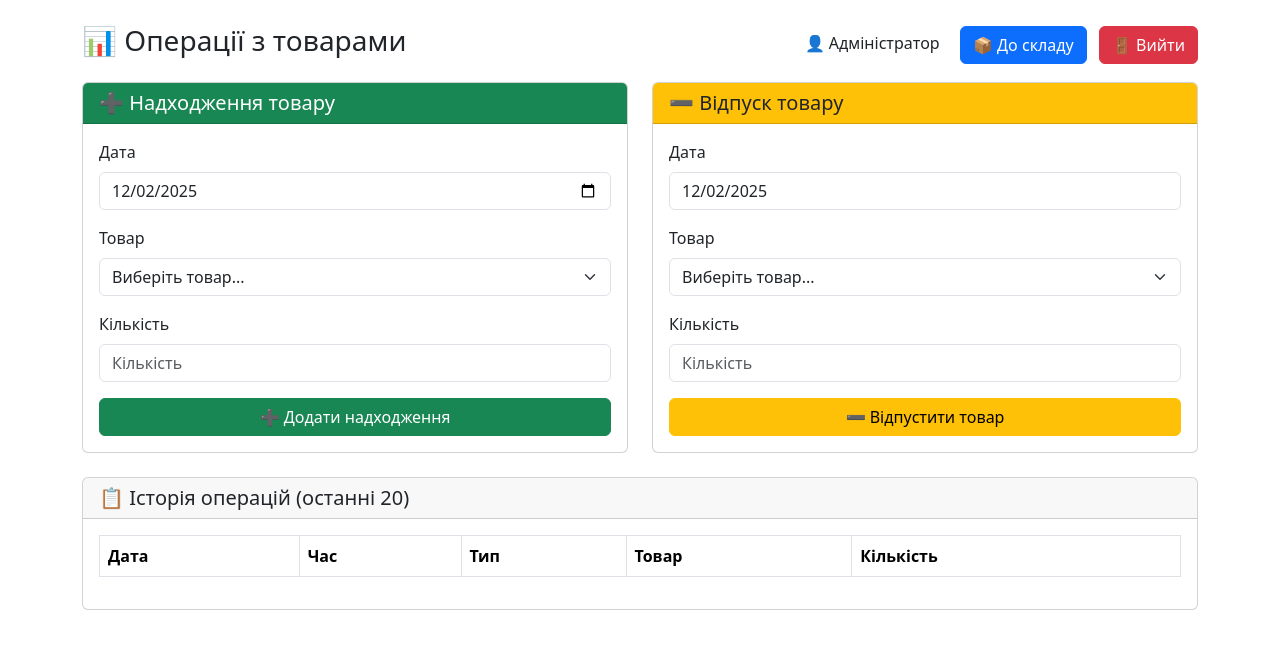
After one commit to Vasyl20/prototype-warehouse, a Flask app: page /operations in a window 1280 px wide. The commit adds this page. Shown: the top 649 px of the page. Run offline with Flask 3, Linux system fonts and the light colour scheme; the visitor is signed in with stand-in values (Sample User, id 1); tables that the repository leaves empty hold one stand-in row (values such as "Sample post"); lists and menus that the app fills with data are empty.

Commit message:
added operation tovars

```diff
--- a/app.py
+++ b/app.py
@@ -1,158 +1,10 @@
-# from flask import Flask, render_template, request, jsonify
-# import sqlite3
-# import os
-
-# app = Flask(__name__)
-# DB_NAME = 'warehouse.db'
-
-
-# def init_db():
-#     conn = sqlite3.connect(DB_NAME)
-#     c = conn.cursor()
-
-#     # Таблиця місць з комбінованим первинним ключем
-#     c.execute('''CREATE TABLE IF NOT EXISTS locations (
-#                     warehouse_number TEXT NOT NULL,
-#                     shelf TEXT NOT NULL,
-#                     rack TEXT NOT NULL,
-#                     PRIMARY KEY (warehouse_number, shelf, rack)
-#                 )''')
-
-#     # Таблиця товарів з зовнішнім ключем на комбінацію полів у locations
-#     c.execute('''CREATE TABLE IF NOT EXISTS products (
-#                     id INTEGER PRIMARY KEY AUTOINCREMENT,
-#                     name TEXT NOT NULL,
-#                     number TEXT,
-#                     quantity INTEGER,
-#                     price REAL,
-#                     warehouse_number TEXT NOT NULL,
-#                     shelf TEXT NOT NULL,
-#                     rack TEXT NOT NULL,
-#                     FOREIGN KEY (warehouse_number, shelf, rack)
-#                         REFERENCES locations (warehouse_number, shelf, rack)
-#                 )''')
-
-#     conn.commit()
-#     conn.close()
-
-
-# def query_db(query, args=(), one=False):
-#     conn = sqlite3.connect(DB_NAME)
-#     c = conn.cursor()
-#     c.execute(query, args)
-#     result = c.fetchall()
-#     conn.commit()
-#     conn.close()
-#     return (result[0] if result else None) if one else result
-
-
-# @app.route('/')
-# def index():
-#     return render_template('index.html')
-
-
-# @app.route('/products', methods=['GET'])
-# def get_products():
-#     products = query_db('''SELECT id, name, number, quantity, price,
-#                                   warehouse_number, shelf, rack
-#                            FROM products''')
-#     result = [
-#         {
-#             "id": row[0],
-#             "name": row[1],
-#             "number": row[2],
-#             "quantity": row[3],
-#             "price": row[4],
-#             "warehouse_number": row[5],
-#             "shelf": row[6],
-#             "rack": row[7],
-#         }
-#         for row in products
-#     ]
-#     return jsonify(result)
-
-
-# @app.route('/products', methods=['POST'])
-# def add_product():
-#     data = request.get_json()
-#     name = data.get('name')
-#     number = data.get('number')
-#     quantity = data.get('quantity')
-#     price = data.get('price')
-#     warehouse_number = data.get('warehouse_number')
-#     shelf = data.get('shelf')
-#     rack = data.get('rack')
-
-#     if not name:
-#         return jsonify({"error": "Назва товару обов'язкова"}), 400
-
-#     conn = sqlite3.connect(DB_NAME)
-#     c = conn.cursor()
-
-#     # додаємо запис у locations, якщо його ще немає
-#     try:
-#         c.execute("INSERT INTO locations (warehouse_number, shelf, rack) VALUES (?, ?, ?)",
-#                   (warehouse_number, shelf, rack))
-#     except sqlite3.IntegrityError:
-#         pass  # комбінація вже є
-
-#     # перевіряємо, чи є такий товар у тій самій комбінації місця
-#     c.execute('''SELECT id FROM products
-#                  WHERE warehouse_number=? AND shelf=? AND rack=?''',
-#               (warehouse_number, shelf, rack))
-#     existing = c.fetchone()
-
-#     if existing:
-#         conn.close()
-#         return jsonify({"error": "Товар у цьому місці вже існує"}), 400
-
-#     # додаємо товар
-#     c.execute('''INSERT INTO products (name, number, quantity, price, warehouse_number, shelf, rack)
-#                  VALUES (?, ?, ?, ?, ?, ?, ?)''',
-#               (name, number, quantity, price, warehouse_number, shelf, rack))
-
-#     conn.commit()
-#     conn.close()
-#     return jsonify({"success": True})
-
-
-# @app.route('/products/<int:product_id>', methods=['PUT'])
-# def update_product(product_id):
-#     data = request.get_json()
-#     name = data.get('name')
-#     number = data.get('number')
-#     quantity = data.get('quantity')
-#     price = data.get('price')
-#     query_db("UPDATE products SET name=?, number=?, quantity=?, price=? WHERE id=?",
-#              (name, number, quantity, price, product_id))
-#     return jsonify({"success": True})
-
-
-# @app.route('/products/<int:product_id>', methods=['DELETE'])
-# def delete_product(product_id):
-#     query_db("DELETE FROM products WHERE id=?", (product_id,))
-#     return jsonify({"success": True})
-
-
-# if __name__ == '__main__':
-#     # ⚠️ Якщо стара база існує — видаляємо, щоб не було конфліктів
-#     # if os.path.exists(DB_NAME):
-#     #     os.remove(DB_NAME)
-#     # init_db()
-#     print("🚀 Flask запущено! Відкрий у браузері: http://127.0.0.1:5000")
-#     app.run(debug=True)
-
-
-
-
-
-
 from flask import Flask, render_template, request, jsonify, session, redirect, url_for
 import sqlite3
 import os
+from datetime import datetime
 
 app = Flask(__name__)
-app.secret_key = 'your-secret-key-here-change-in-production'  # Змініть на свій секретний ключ!
+app.secret_key = 'your-secret-key-here-change-in-production'
 
 DB_NAME = 'warehouse.db'
 
@@ -165,7 +17,7 @@ def init_db():
     conn = sqlite3.connect(DB_NAME)
     c = conn.cursor()
 
-    # Таблиця місць з комбінованим первинним ключем
+    # Таблиця місць
     c.execute('''CREATE TABLE IF NOT EXISTS locations (
                     warehouse_number TEXT NOT NULL,
                     shelf TEXT NOT NULL,
@@ -173,18 +25,29 @@ def init_db():
                     PRIMARY KEY (warehouse_number, shelf, rack)
                 )''')
 
-    # Таблиця товарів з зовнішнім ключем на комбінацію полів у locations
+    # Таблиця товарів
     c.execute('''CREATE TABLE IF NOT EXISTS products (
                     id INTEGER PRIMARY KEY AUTOINCREMENT,
                     name TEXT NOT NULL,
                     number TEXT,
-                    quantity INTEGER,
+                    quantity INTEGER DEFAULT 0,
                     price REAL,
                     warehouse_number TEXT NOT NULL,
                     shelf TEXT NOT NULL,
                     rack TEXT NOT NULL,
                     FOREIGN KEY (warehouse_number, shelf, rack)
                         REFERENCES locations (warehouse_number, shelf, rack)
+                )''')
+
+    # Таблиця операцій
+    c.execute('''CREATE TABLE IF NOT EXISTS operations (
+                    id INTEGER PRIMARY KEY AUTOINCREMENT,
+                    product_id INTEGER NOT NULL,
+                    type TEXT NOT NULL,
+                    quantity INTEGER NOT NULL,
+                    date TEXT NOT NULL,
+                    time TEXT NOT NULL,
+                    FOREIGN KEY (product_id) REFERENCES products (id)
                 )''')
 
     conn.commit()
@@ -201,7 +64,7 @@ def query_db(query, args=(), one=False):
     return (result[0] if result else None) if one else result
 
 
-# Перевірка авторизації
+# Декоратор авторизації
 def login_required(f):
     def wrapper(*args, **kwargs):
         if 'logged_in' not in session:
@@ -211,9 +74,10 @@ def login_required(f):
     return wrapper
 
 
+# ============ АВТОРИЗАЦІЯ ============
+
 @app.route('/login')
 def login_page():
-    # Якщо вже залогінений - перенаправляємо на головну
     if 'logged_in' in session:
         return redirect(url_for('index'))
     return render_template('login.html')
@@ -239,11 +103,15 @@ def logout():
     return jsonify({"success": True})
 
 
+# ============ ГОЛОВНА СТОРІНКА ============
+
 @app.route('/')
 @login_required
 def index():
     return render_template('index.html')
 
+
+# ============ ТОВАРИ ============
 
 @app.route('/products', methods=['GET'])
 @login_required
@@ -273,7 +141,7 @@ def add_product():
     data = request.get_json()
     name = data.get('name')
     number = data.get('number')
-    quantity = data.get('quantity')
+    quantity = data.get('quantity', 0)
     price = data.get('price')
     warehouse_number = data.get('warehouse_number')
     shelf = data.get('shelf')
@@ -285,14 +153,14 @@ def add_product():
     conn = sqlite3.connect(DB_NAME)
     c = conn.cursor()
 
-    # додаємо запис у locations, якщо його ще немає
+    # Додаємо локацію якщо її немає
     try:
         c.execute("INSERT INTO locations (warehouse_number, shelf, rack) VALUES (?, ?, ?)",
                   (warehouse_number, shelf, rack))
     except sqlite3.IntegrityError:
-        pass  # комбінація вже є
+        pass
 
-    # перевіряємо, чи є такий товар у тій самій комбінації місця
+    # Перевіряємо чи є товар на цій локації
     c.execute('''SELECT id FROM products
                  WHERE warehouse_number=? AND shelf=? AND rack=?''',
               (warehouse_number, shelf, rack))
@@ -302,7 +170,7 @@ def add_product():
         conn.close()
         return jsonify({"error": "Товар у цьому місці вже існує"}), 400
 
-    # додаємо товар
+    # Додаємо товар
     c.execute('''INSERT INTO products (name, number, quantity, price, warehouse_number, shelf, rack)
                  VALUES (?, ?, ?, ?, ?, ?, ?)''',
               (name, number, quantity, price, warehouse_number, shelf, rack))
@@ -332,9 +200,132 @@ def delete_product(product_id):
     return jsonify({"success": True})
 
 
+# ============ ОПЕРАЦІЇ ============
+
+@app.route('/operations')
+@login_required
+def operations_page():
+    return render_template('operations.html')
+
+
+@app.route('/operations', methods=['GET'])
+@login_required
+def get_operations():
+    try:
+        ops = query_db('''SELECT o.id, o.type, o.quantity, o.date, o.time, p.name
+                          FROM operations o
+                          JOIN products p ON o.product_id = p.id
+                          ORDER BY o.date DESC, o.time DESC
+                          LIMIT 20''')
+        result = [
+            {
+                "id": row[0],
+                "type": row[1],
+                "quantity": row[2],
+                "date": row[3],
+                "time": row[4],
+                "product_name": row[5]
+            }
+            for row in ops
+        ]
+        return jsonify(result)
+    except Exception as e:
+        print(f"Помилка get_operations: {e}")
+        return jsonify([])
+
+
+@app.route('/operations/income', methods=['POST'])
+@login_required
+def add_income():
+    try:
+        data = request.get_json()
+        product_id = data.get('product_id')
+        quantity = data.get('quantity')
+        date_input = data.get('date')
+
+        if not product_id or not quantity or quantity <= 0:
+            return jsonify({"error": "Невірні дані"}), 400
+
+        conn = sqlite3.connect(DB_NAME)
+        c = conn.cursor()
+
+        # Перевіряємо чи існує товар
+        c.execute("SELECT id FROM products WHERE id = ?", (product_id,))
+        if not c.fetchone():
+            conn.close()
+            return jsonify({"error": "Товар не знайдено"}), 404
+
+        # Збільшуємо кількість
+        c.execute("UPDATE products SET quantity = quantity + ? WHERE id = ?", (quantity, product_id))
+
+        # Записуємо операцію
+        now = datetime.now()
+        date_str = date_input if date_input else now.strftime('%Y-%m-%d')
+        time_str = now.strftime('%H:%M:%S')
+
+        c.execute("INSERT INTO operations (product_id, type, quantity, date, time) VALUES (?, ?, ?, ?, ?)",
+                  (product_id, 'income', quantity, date_str, time_str))
+
+        conn.commit()
+        conn.close()
+
+        return jsonify({"success": True})
+    except Exception as e:
+        print(f"Помилка add_income: {e}")
+        return jsonify({"error": str(e)}), 500
+
+
+@app.route('/operations/outcome', methods=['POST'])
+@login_required
+def add_outcome():
+    try:
+        data = request.get_json()
+        product_id = data.get('product_id')
+        quantity = data.get('quantity')
+        date_input = data.get('date')
+
+        if not product_id or not quantity or quantity <= 0:
+            return jsonify({"error": "Невірні дані"}), 400
+
+        conn = sqlite3.connect(DB_NAME)
+        c = conn.cursor()
+
+        # Перевіряємо наявність товару
+        c.execute("SELECT quantity FROM products WHERE id = ?", (product_id,))
+        result = c.fetchone()
+
+        if not result:
+            conn.close()
+            return jsonify({"error": "Товар не знайдено"}), 404
+
+        if result[0] < quantity:
+            conn.close()
+            return jsonify({"error": f"Недостатньо товару на складі. Доступно: {result[0]}"}), 400
+
+        # Зменшуємо кількість
+        c.execute("UPDATE products SET quantity = quantity - ? WHERE id = ?", (quantity, product_id))
+
+        # Записуємо операцію
+        now = datetime.now()
+        date_str = date_input if date_input else now.strftime('%Y-%m-%d')
+        time_str = now.strftime('%H:%M:%S')
+
+        c.execute("INSERT INTO operations (product_id, type, quantity, date, time) VALUES (?, ?, ?, ?, ?)",
+                  (product_id, 'outcome', quantity, date_str, time_str))
+
+        conn.commit()
+        conn.close()
+
+        return jsonify({"success": True})
+    except Exception as e:
+        print(f"Помилка add_outcome: {e}")
+        return jsonify({"error": str(e)}), 500
+
+
 if __name__ == '__main__':
     if not os.path.exists(DB_NAME):
         init_db()
+        print("✅ База даних створена!")
     print("🚀 Flask запущено! Відкрий у браузері: http://127.0.0.1:5000")
     print("🔐 Логін: адмін / Пароль: адмін")
     app.run(debug=True)
--- /dev/null
+++ b/static/operations.js
@@ -0,0 +1,205 @@
+let productsData = [];
+let operationsData = [];
+
+// Завантаження товарів
+async function loadProducts() {
+  try {
+    const res = await fetch('/products');
+    productsData = await res.json();
+    populateProductSelects();
+  } catch (error) {
+    console.error('Помилка завантаження товарів:', error);
+    alert('Помилка завантаження товарів!');
+  }
+}
+
+// Завантаження операцій
+async function loadOperations() {
+  try {
+    const res = await fetch('/operations');
+    operationsData = await res.json();
+    renderOperationsTable();
+  } catch (error) {
+    console.error('Помилка завантаження операцій:', error);
+  }
+}
+
+// Заповнення випадаючих списків товарами
+function populateProductSelects() {
+  const incomeSelect = document.getElementById('incomeProduct');
+  const outcomeSelect = document.getElementById('outcomeProduct');
+
+  // Очищаємо списки
+  incomeSelect.innerHTML = '<option value="">Виберіть товар...</option>';
+  outcomeSelect.innerHTML = '<option value="">Виберіть товар...</option>';
+
+  // Додаємо товари
+  productsData.forEach(p => {
+    const displayText = `${p.name} ${p.number ? '| №' + p.number : ''} | Залишок: ${p.quantity || 0}`;
+
+    const option1 = document.createElement('option');
+    option1.value = p.id;
+    option1.textContent = displayText;
+
+    const option2 = document.createElement('option');
+    option2.value = p.id;
+    option2.textContent = displayText;
+
+    incomeSelect.appendChild(option1);
+    outcomeSelect.appendChild(option2);
+  });
+}
+
+// Відображення таблиці операцій
+function renderOperationsTable() {
+  const table = document.getElementById('operationsTable');
+  table.innerHTML = '';
+
+  if (operationsData.length === 0) {
+    table.innerHTML = '<tr><td colspan="5" class="text-center text-muted">Операцій поки немає</td></tr>';
+    return;
+  }
+
+  operationsData.forEach(op => {
+    const row = document.createElement('tr');
+    const typeClass = op.type === 'income' ? 'text-success' : 'text-warning';
+    const typeText = op.type === 'income' ? '➕ Надходження' : '➖ Відпуск';
+
+    row.innerHTML = `
+      <td>${op.date}</td>
+      <td>${op.time}</td>
+      <td class="${typeClass}"><strong>${typeText}</strong></td>
+      <td>${op.product_name}</td>
+      <td>${op.quantity}</td>
+    `;
+
+    table.appendChild(row);
+  });
+}
+
+// Додавання надходження
+async function addIncome() {
+  const productId = document.getElementById('incomeProduct').value;
+  const quantity = parseInt(document.getElementById('incomeQty').value);
+  const date = document.getElementById('incomeDate').value;
+
+  if (!productId) {
+    alert('Виберіть товар!');
+    return;
+  }
+
+  if (!quantity || quantity <= 0) {
+    alert('Введіть коректну кількість!');
+    return;
+  }
+
+  if (!date) {
+    alert('Виберіть дату!');
+    return;
+  }
+
+  try {
+    const res = await fetch('/operations/income', {
+      method: 'POST',
+      headers: { 'Content-Type': 'application/json' },
+      body: JSON.stringify({ product_id: productId, quantity, date })
+    });
+
+    if (res.ok) {
+      alert('✅ Надходження успішно додано!');
+      document.getElementById('incomeQty').value = '';
+      document.getElementById('incomeProduct').value = '';
+      setTodayDate();
+      await loadProducts();
+      await loadOperations();
+    } else {
+      const err = await res.json();
+      alert('❌ Помилка: ' + err.error);
+    }
+  } catch (error) {
+    console.error('Помилка:', error);
+    alert('Помилка додавання надходження!');
+  }
+}
+
+// Додавання відпуску
+async function addOutcome() {
+  const productId = document.getElementById('outcomeProduct').value;
+  const quantity = parseInt(document.getElementById('outcomeQty').value);
+  const date = document.getElementById('outcomeDate').value;
+
+  if (!productId) {
+    alert('Виберіть товар!');
+    return;
+  }
+
+  if (!quantity || quantity <= 0) {
+    alert('Введіть коректну кількість!');
+    return;
+  }
+
+  if (!date) {
+    alert('Виберіть дату!');
+    return;
+  }
+
+  // Перевірка наявності товару
+  const product = productsData.find(p => p.id == productId);
+  if (!product || product.quantity < quantity) {
+    alert(`❌ Недостатньо товару на складі! Доступно: ${product?.quantity || 0}`);
+    return;
+  }
+
+  try {
+    const res = await fetch('/operations/outcome', {
+      method: 'POST',
+      headers: { 'Content-Type': 'application/json' },
+      body: JSON.stringify({ product_id: productId, quantity, date })
+    });
+
+    if (res.ok) {
+      alert('✅ Відпуск успішно виконано!');
+      document.getElementById('outcomeQty').value = '';
+      document.getElementById('outcomeProduct').value = '';
+      setTodayDate();
+      await loadProducts();
+      await loadOperations();
+    } else {
+      const err = await res.json();
+      alert('❌ Помилка: ' + err.error);
+    }
+  } catch (error) {
+    console.error('Помилка:', error);
+    alert('Помилка виконання відпуску!');
+  }
+}
+
+// Вихід з системи
+async function logout() {
+  try {
+    await fetch('/logout', { method: 'POST' });
+    window.location.href = '/login';
+  } catch (error) {
+    console.error('Помилка виходу:', error);
+    window.location.href = '/login';
+  }
+}
+
+// Встановлення сьогоднішньої дати
+function setTodayDate() {
+  const today = new Date().toISOString().split('T')[0];
+  document.getElementById('incomeDate').value = today;
+  document.getElementById('outcomeDate').value = today;
+}
+
+// Ініціалізація
+window.addEventListener('load', function() {
+  setTodayDate();
+
+  document.getElementById('addIncomeBtn').addEventListener('click', addIncome);
+  document.getElementById('addOutcomeBtn').addEventListener('click', addOutcome);
+  document.getElementById('logoutBtn').addEventListener('click', logout);
+
+  loadProducts();
+  loadOperations();
+});
--- a/templates/index.html
+++ b/templates/index.html
@@ -12,6 +12,7 @@
       <h3>📦 Склад</h3>
       <div>
         <span class="me-3">👤 Адміністратор</span>
+        <a href="/operations" class="btn btn-info me-2">📊 Операції</a>
         <button class="btn btn-success me-2" id="addBtn">➕ Додати товар</button>
         <button class="btn btn-danger" id="logoutBtn">🚪 Вийти</button>
       </div>
--- /dev/null
+++ b/templates/operations.html
@@ -0,0 +1,100 @@
+<!DOCTYPE html>
+<html lang="uk">
+<head>
+  <meta charset="UTF-8">
+  <title>Операції - Склад</title>
+  <link href="https://cdn.jsdelivr.net/npm/bootstrap@5.3.3/dist/css/bootstrap.min.css" rel="stylesheet">
+</head>
+<body class="p-4">
+
+  <div class="container">
+    <div class="d-flex justify-content-between align-items-center mb-3">
+      <h3>📊 Операції з товарами</h3>
+      <div>
+        <span class="me-3">👤 Адміністратор</span>
+        <a href="/" class="btn btn-primary me-2">📦 До складу</a>
+        <button class="btn btn-danger" id="logoutBtn">🚪 Вийти</button>
+      </div>
+    </div>
+
+    <div class="row mb-4">
+      <!-- Надходження -->
+      <div class="col-md-6">
+        <div class="card">
+          <div class="card-header bg-success text-white">
+            <h5 class="mb-0">➕ Надходження товару</h5>
+          </div>
+          <div class="card-body">
+            <div class="mb-3">
+              <label class="form-label">Дата</label>
+              <input type="date" id="incomeDate" class="form-control">
+            </div>
+            <div class="mb-3">
+              <label class="form-label">Товар</label>
+              <select id="incomeProduct" class="form-select">
+                <option value="">Виберіть товар...</option>
+              </select>
+            </div>
+            <div class="mb-3">
+              <label class="form-label">Кількість</label>
+              <input type="number" id="incomeQty" class="form-control" placeholder="Кількість" min="1">
+            </div>
+            <button class="btn btn-success w-100" id="addIncomeBtn">➕ Додати надходження</button>
+          </div>
+        </div>
+      </div>
+
+      <!-- Відпуск -->
+      <div class="col-md-6">
+        <div class="card">
+          <div class="card-header bg-warning text-dark">
+            <h5 class="mb-0">➖ Відпуск товару</h5>
+          </div>
+          <div class="card-body">
+            <div class="mb-3">
+              <label class="form-label">Дата</label>
+              <input type="date" id="outcomeDate" class="form-control" readonly>
+            </div>
+            <div class="mb-3">
+              <label class="form-label">Товар</label>
+              <select id="outcomeProduct" class="form-select">
+                <option value="">Виберіть товар...</option>
+              </select>
+            </div>
+            <div class="mb-3">
+              <label class="form-label">Кількість</label>
+              <input type="number" id="outcomeQty" class="form-control" placeholder="Кількість" min="1">
+            </div>
+            <button class="btn btn-warning w-100" id="addOutcomeBtn">➖ Відпустити товар</button>
+          </div>
+        </div>
+      </div>
+    </div>
+
+    <!-- Список операцій -->
+    <div class="card">
+      <div class="card-header">
+        <h5 class="mb-0">📋 Історія операцій (останні 20)</h5>
+      </div>
+      <div class="card-body">
+        <table class="table table-bordered">
+          <thead>
+            <tr>
+              <th>Дата</th>
+              <th>Час</th>
+              <th>Тип</th>
+              <th>Товар</th>
+              <th>Кількість</th>
+            </tr>
+          </thead>
+          <tbody id="operationsTable"></tbody>
+        </table>
+      </div>
+    </div>
+  </div>
+
+  <script src="https://cdn.jsdelivr.net/npm/bootstrap@5.3.3/dist/js/bootstrap.bundle.min.js"></script>
+  <script src="/static/operations.js"></script>
+
+</body>
+</html>
```
